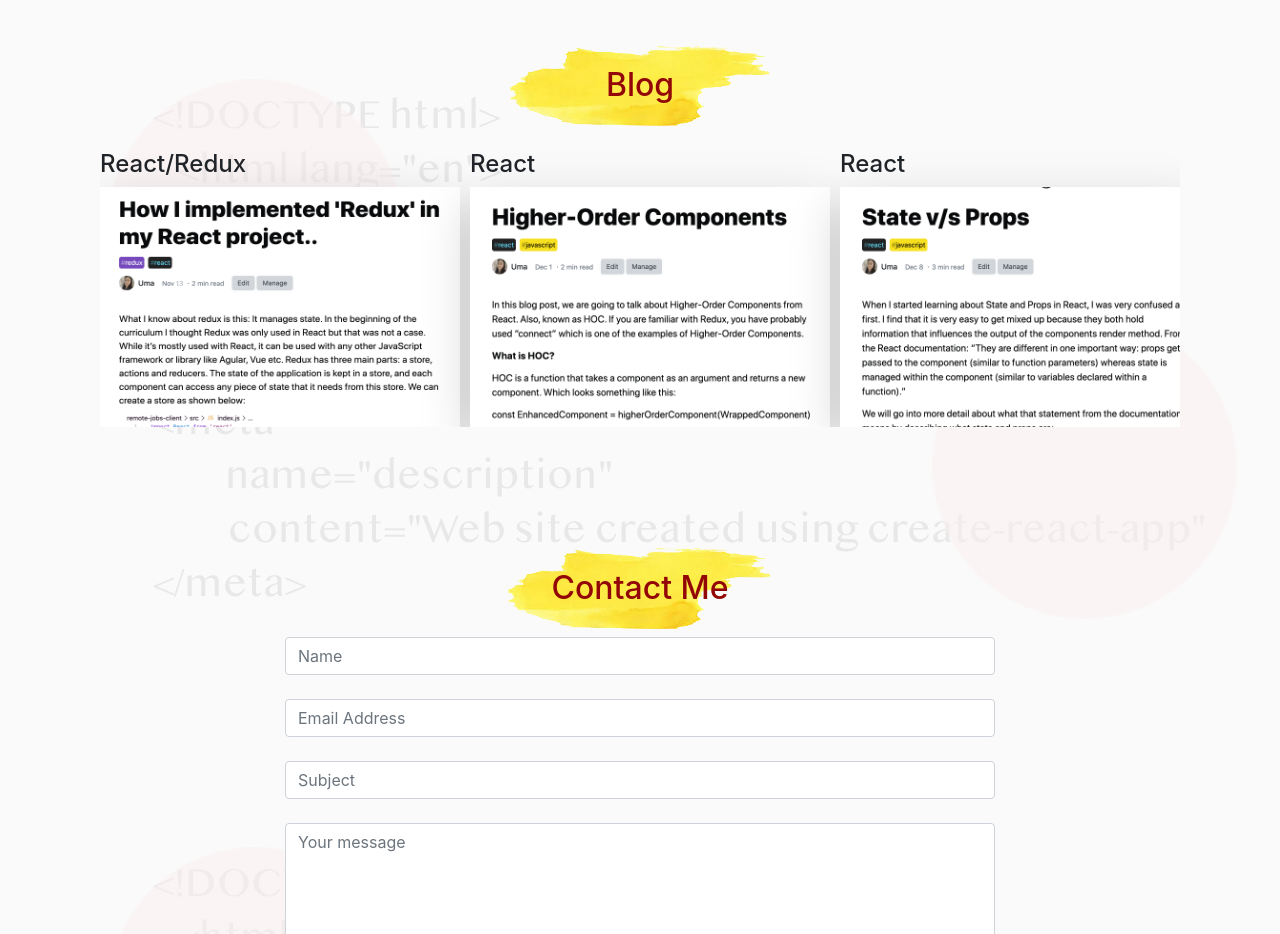
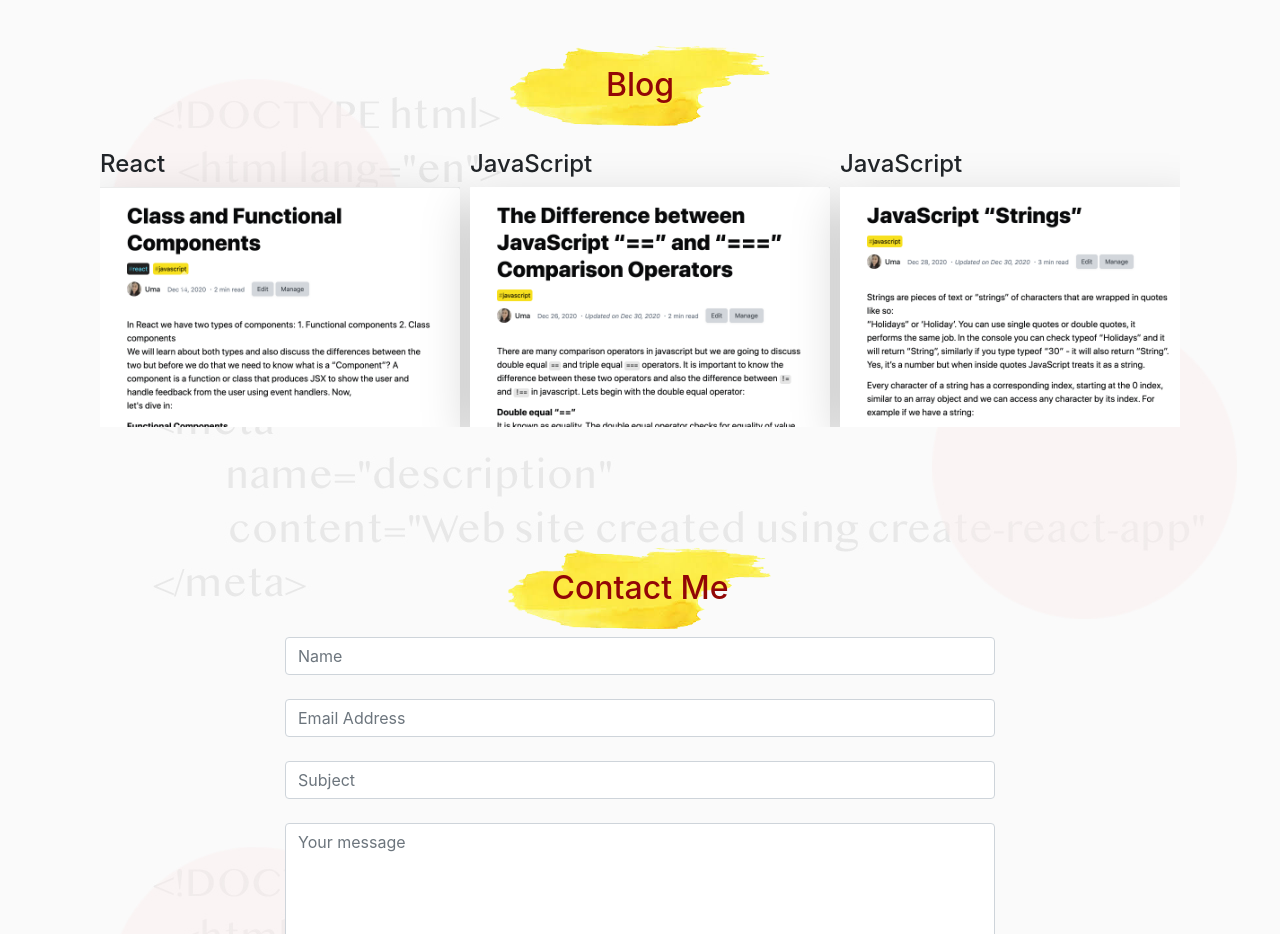
Before and after one commit to mdr-uma/portfolio, a React (Create React App) app: page / in a window 1280 px wide. Shown: the part 2360-3294 px from the top of the page. Built offline with nearby package versions, Linux system fonts and the light colour scheme.

Commit message:
add 3 more blog posts with carousel classNames

```diff
--- a/src/components/Blog.js
+++ b/src/components/Blog.js
@@ -2,6 +2,9 @@ import React from 'react'
 import image from '../images/redux.png'
 import image1 from '../images/higher-order.png'
 import image2 from '../images/state vs props.png'
+import image3 from '../images/class & functional.png'
+import image4 from '../images/== & ===.png'
+import image5 from '../images/string.png'
 
 const Blog = () => {
     return(
@@ -32,6 +35,29 @@ const Blog = () => {
                             </div>
                         </div>
                     </div>
+
+                    <div className="carousel-item">
+                        <div className="row">
+                            <div className="col-sm-4 pt-3">
+                                <h4>React</h4>
+                                <a href="https://dev.to/uma/class-and-functional-components-4ik8">
+                                    <img width="360px" height="240px" src={image3} alt="pic" className="shadow-lg" />
+                                </a>
+                            </div>
+                            <div className="col-sm-4 pt-3">
+                                <h4>JavaScript</h4>
+                                <a href="https://dev.to/uma/the-difference-between-javascript-and-comparison-operators-2j78">
+                                    <img width="360px" height="240px" src={image4} alt="pic" className="shadow-lg" />
+                                </a>
+                            </div>
+                            <div className="col-sm-4 pt-3">
+                                <h4>JavaScript</h4>
+                                <a href="https://dev.to/uma/javascript-strings-2p7i">
+                                    <img width="360px" height="240px" src={image5} alt="pic" className="shadow-lg" />
+                                </a>
+                            </div>
+                        </div>
+                    </div>
                 </div>
 
                 <a className="carousel-control-prev" href="#demo" data-slide="prev">
```
